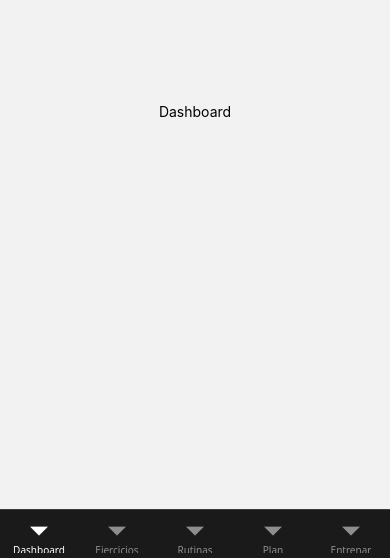
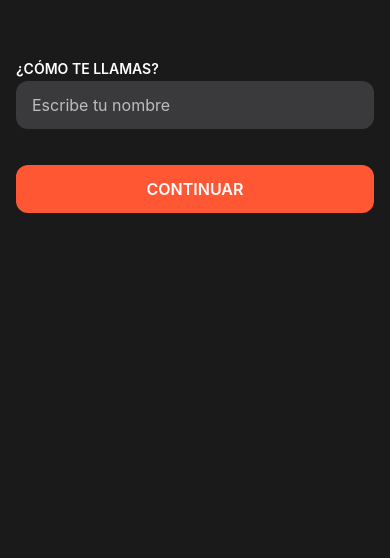
Before and after one commit to Sergio-La/FitTrack, a React Native app: screen / in a window 390 px wide. Shown: the part 286-844 px from the top of the page. Built offline with nearby package versions, Linux system fonts and the light colour scheme.

Commit message:
feat: Set up initial application structure with core UI components, bottom tab navigation, and an onboarding name screen, including module alias configuration.

```diff
--- a/App.tsx
+++ b/App.tsx
@@ -2,11 +2,16 @@
 import { NavigationContainer } from '@react-navigation/native';
 // 2. Se importa el navegador de pestañas que acabamos de crear
 import { BottomTabNavigator } from './navigation/BottomTabNavigator';
+// 3. Se importa la nueva pantalla
+import { OnboardingName } from './screens/onboarding/OnboardingName';
+import { SafeAreaProvider } from 'react-native-safe-area-context';
 
 export default function App() {
   return (
-    <NavigationContainer>
-      <BottomTabNavigator />
-    </NavigationContainer>
+    <SafeAreaProvider>
+      <NavigationContainer>
+        <OnboardingName />
+      </NavigationContainer>
+    </SafeAreaProvider>
   );
 }
--- a/navigation/BottomTabNavigator.tsx
+++ b/navigation/BottomTabNavigator.tsx
@@ -3,6 +3,13 @@ import React from 'react';
 import { createBottomTabNavigator } from '@react-navigation/bottom-tabs';
 import { View, Text } from 'react-native';
 import { colors, typography } from '../theme';
+import {
+    LayoutDashboard,
+    Dumbbell,
+    ClipboardList,
+    Calendar,
+    PlayCircle
+} from 'lucide-react-native';
 
 // Creamos el "objeto" que controlará las pestañas
 const Tab = createBottomTabNavigator();
@@ -17,14 +24,33 @@ export const BottomTabNavigator = () => {
     return (
         <Tab.Navigator
             id="MainTabs"
-            screenOptions={{
-                headerShown: false,
-                tabBarActiveTintColor: colors.dark.textHigh, // Color del texto activo
-                tabBarStyle: {
-                    backgroundColor: colors.dark.background, // Fondo oscuro
-                    borderTopColor: colors.dark.border,      // Línea superior sutil
-                },
-            }}
+            screenOptions={
+                ({ route }) => ({
+                    tabBarIcon: ({ color, size }) => {
+                        if (route.name === 'Dashboard') {
+                            return <LayoutDashboard size={size} color={color} />;
+                        }
+                        if (route.name === 'Ejercicios') {
+                            return <Dumbbell size={size} color={color} />;
+                        }
+                        if (route.name === 'Rutinas') {
+                            return <ClipboardList size={size} color={color} />;
+                        }
+                        if (route.name === 'Plan') {
+                            return <Calendar size={size} color={color} />;
+                        }
+                        if (route.name === 'Entrenar') {
+                            return <PlayCircle size={size} color={color} />;
+                        }
+                    },
+                    headerShown: false,
+                    tabBarActiveTintColor: colors.dark.textHigh, // Color del texto activo
+                    tabBarStyle: {
+                        backgroundColor: colors.dark.background, // Fondo oscuro
+                        borderTopColor: colors.dark.border,      // Línea superior sutil
+                    }
+                })
+            }
         >
             {/* Cada Screen es una pestaña individual */}
             <Tab.Screen name="Dashboard" component={Dashboard} />
--- a/package.json
+++ b/package.json
@@ -12,6 +12,7 @@
     "@react-navigation/bottom-tabs": "^7.12.0",
     "@react-navigation/native": "^7.1.28",
     "@react-navigation/stack": "^7.7.1",
+    "babel-plugin-module-resolver": "^5.0.2",
     "expo": "~54.0.33",
     "expo-haptics": "~15.0.8",
     "expo-sqlite": "~16.0.10",
--- /dev/null
+++ b/screens/onboarding/OnboardingName.tsx
@@ -0,0 +1,44 @@
+import React, { useState } from 'react';
+import { View, StyleSheet } from 'react-native';
+import { SafeAreaView } from 'react-native-safe-area-context';
+// Importamos tus componentes personalizados
+import { Input } from '../../components/Input';
+import { Button } from '../../components/Button';
+import { colors, spacing } from '../../theme';
+
+export const OnboardingName = () => {
+    // Aquí usaremos un "Estado" para guardar el nombre temporalmente
+    const [name, setName] = useState('');
+
+    return (
+        <SafeAreaView style={styles.container}>
+            <View style={styles.content}>
+                <Input
+                    label="¿CÓMO TE LLAMAS?"
+                    placeholder="Escribe tu nombre"
+                    value={name}
+                    onChangeText={setName} // Guarda lo que el usuario escribe
+                />
+
+                <Button
+                    title="CONTINUAR"
+                    onPress={() => console.log('Siguiente pantalla')}
+                    // El botón solo se activa si hay un nombre
+                    style={{ marginTop: 20 }}
+                />
+            </View>
+        </SafeAreaView>
+    );
+};
+
+const styles = StyleSheet.create({
+    container: {
+        flex: 1,
+        backgroundColor: colors.dark.background,
+    },
+    content: {
+        padding: spacing.paddingGlobal,
+        justifyContent: 'center',
+        flex: 1,
+    },
+});
```
Also changed, not shown: babel.config.tsx (added, +17 -0 lines), tsconfig.json (+10 -2 lines), components/Button.tsx (renamed from componentes/Button.tsx), components/Header.tsx (renamed from componentes/Header.tsx), components/Input.tsx (renamed from componentes/Input.tsx), 1 other file (tests, documents, lock files or other folders).
